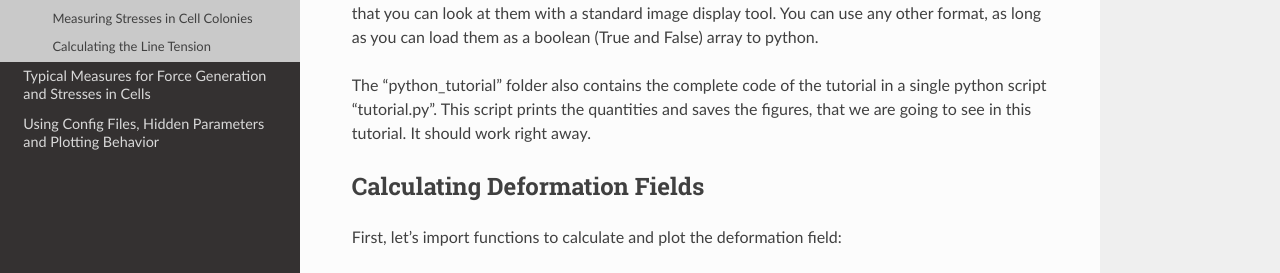
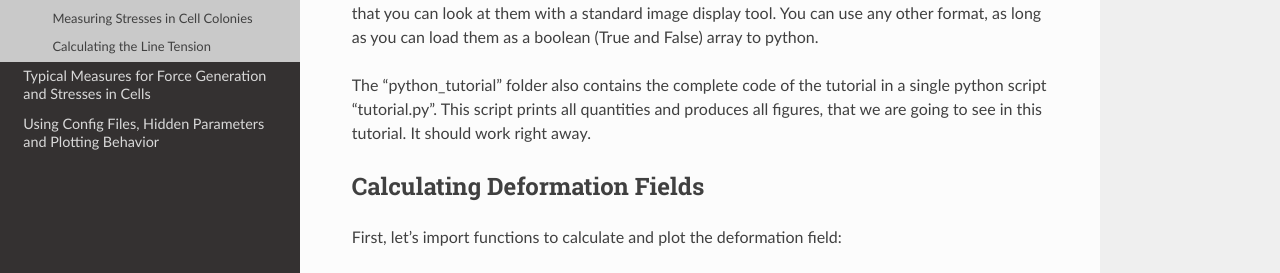
Before and after one commit to fabrylab/pyTFM, a Sphinx documentation site: the page built from docs/pythonTutorial.rst, in a window 1280 px wide and 900 px high. Shown: the part 422-695 px from the top of the window. Built offline with Sphinx 7.4.7 and the Read the Docs theme 2.0.0, drawn with Linux system fonts in a browser that asks for light colours.

Commit message:
Documentation update

```diff
--- a/docs/pythonTutorial.rst
+++ b/docs/pythonTutorial.rst
@@ -17,7 +17,7 @@ in clickpoints and saved them as PNG files so that you can look at them with a s
 You can use any other format, as long as you can load them as a boolean (True and False) array to python.
 
 The "python_tutorial" folder also contains the complete code of the tutorial in a single python script "tutorial.py".
-This script prints the quantities and saves the figures, that we are going to see in
+This script prints all quantities and produces all figures, that we are going to see in
 this tutorial. It should work right away.
 
 Calculating Deformation Fields
```
